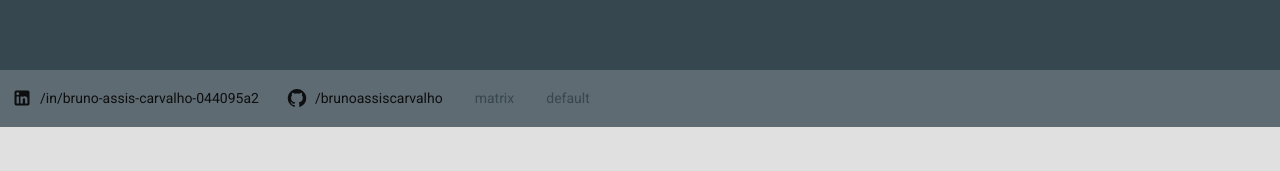
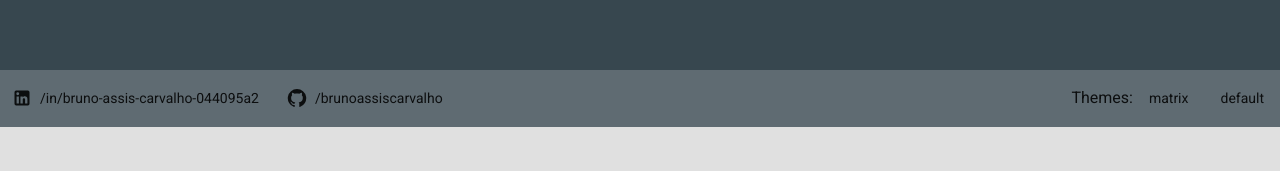
Before and after one commit to brunoassiscarvalho/portfolio, a React (Create React App) app: page / in a window 1280 px wide. Shown: the part 258-429 px from the top of the page. Built offline with nearby package versions, Linux system fonts and the light colour scheme.

Commit message:
open social medias

```diff
--- a/src/components/organisms/bigHeader.tsx
+++ b/src/components/organisms/bigHeader.tsx
@@ -8,6 +8,8 @@ export default function BigHeader() {
     localStorage.setItem("themeName", themeName);
     window.location.reload()
   }
+
+
 
   return (
     <Grid container>
@@ -34,15 +36,22 @@ export default function BigHeader() {
         </Box>
       </Grid>
       <Grid item xs={12}>
-        <Box sx={{ backgroundColor: "primary.light" }}>
-          <Button startIcon={<LinkedIn />} color="inherit">
-            /in/bruno-assis-carvalho-044095a2
-          </Button>
-          <Button startIcon={<GitHub />} color="inherit">
-            /brunoassiscarvalho
-          </Button>
-          <Button onClick={() => handleChangeTheme("matrixTheme")}>Matrix</Button>
-          <Button onClick={() => handleChangeTheme("defaultTheme")}>default</Button>
+        <Box sx={{ backgroundColor: "primary.light", display:"flex", justifyContent: 'space-between'}} >
+          <Box>
+            <Button startIcon={<LinkedIn />} color="inherit" onClick={() => window.open("https://www.linkedin.com/in/bruno-assis-carvalho-044095a2", "_blank")}>
+              /in/bruno-assis-carvalho-044095a2
+            </Button>
+            <Button startIcon={<GitHub />} color="inherit" onClick={() => window.open("https://github.com/brunoassiscarvalho", "_blank")}>
+              /brunoassiscarvalho
+            </Button>
+          </Box>
+          <Box display={"flex"} alignItems="center">
+            <Typography>
+              Themes:
+            </Typography>
+            <Button color="inherit"  onClick={() => handleChangeTheme("matrixTheme")}>Matrix</Button>
+            <Button color="inherit"   onClick={() => handleChangeTheme("defaultTheme")}>Default</Button>
+          </Box>
         </Box>
       </Grid>
     </Grid>
--- a/src/components/organisms/footer.tsx
+++ b/src/components/organisms/footer.tsx
@@ -12,10 +12,10 @@ export default function Footer() {
       flexDirection: 'column',
       backgroundColor: "primary.light"
     }}>
-      <Button startIcon={<LinkedIn />} color="inherit">
+      <Button startIcon={<LinkedIn />} color="inherit" onClick={() => window.open("https://www.linkedin.com/in/bruno-assis-carvalho-044095a2", "_blank")}>
         /in/bruno-assis-carvalho-044095a2
       </Button>
-      <Button startIcon={<GitHub />} color="inherit">
+      <Button startIcon={<GitHub />} color="inherit" onClick={() => window.open("https://github.com/brunoassiscarvalho", "_blank")}>
         /brunoassiscarvalho
       </Button>
     </Box>
```
